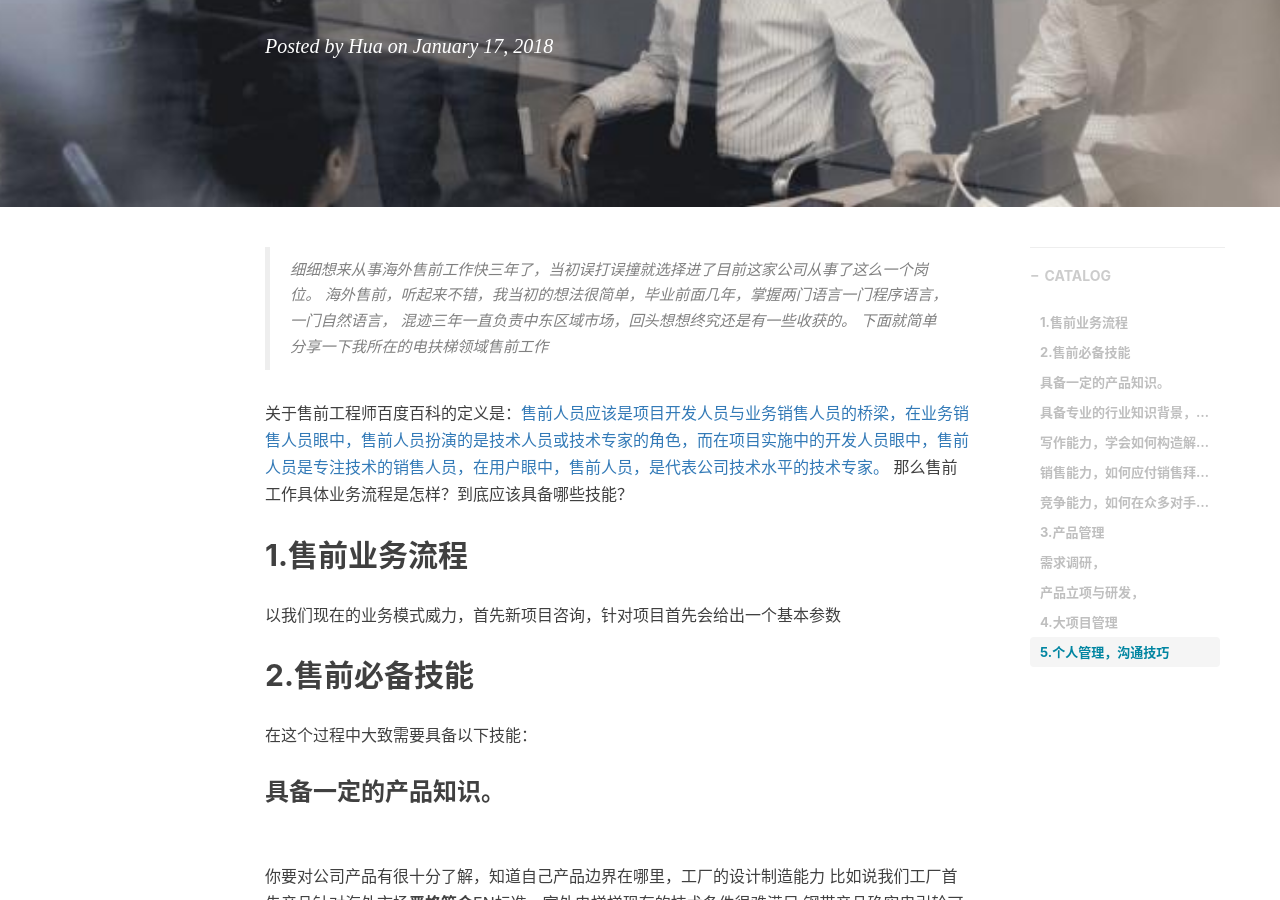
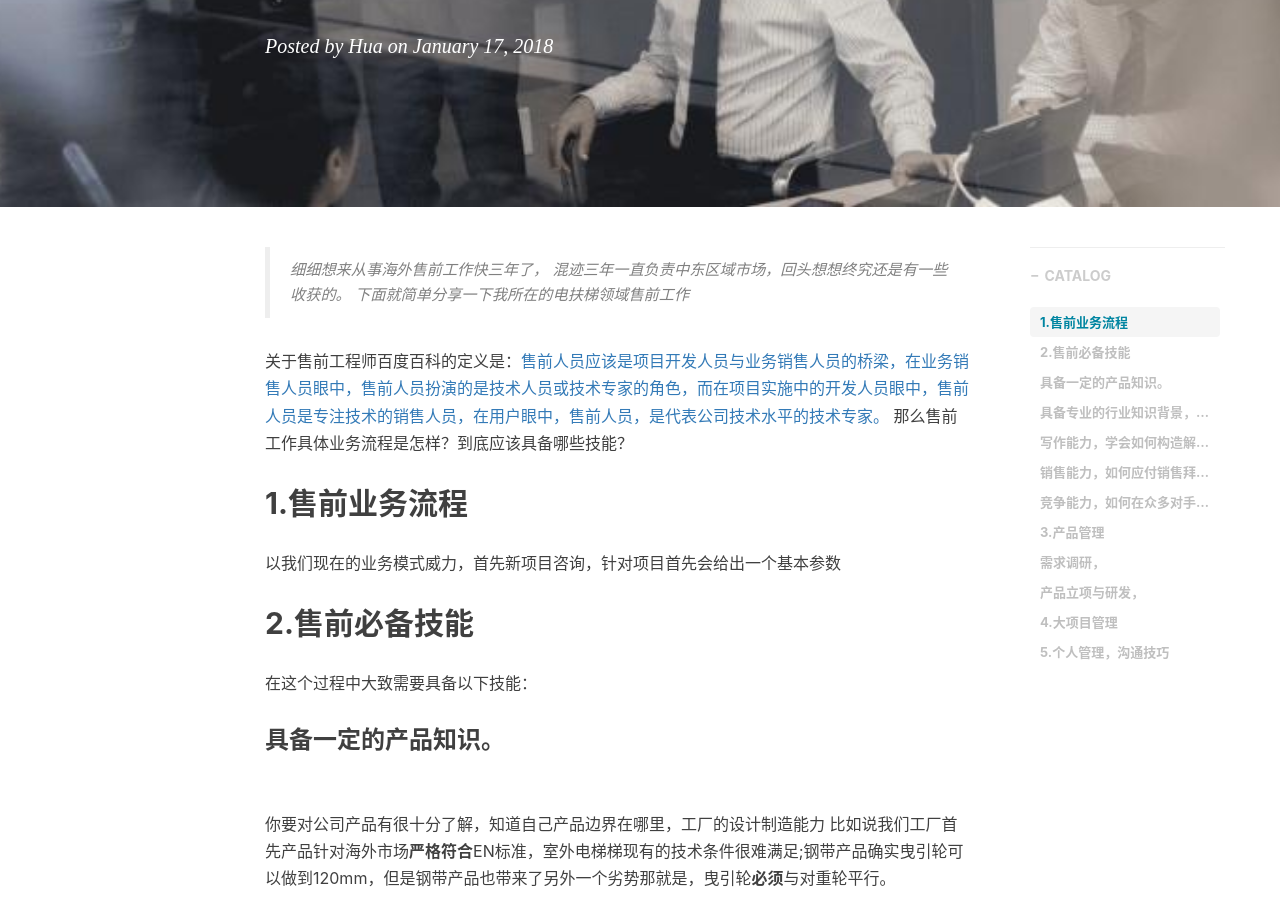
Before and after one commit to huapro/huapro.github.io, a Jekyll site: the page built from _posts/2018-01-17-Pre-Sale.markdown, in a window 1280 px wide and 900 px high, scrolled down 358 px. Built offline with Jekyll 4.4.1, drawn with Linux system fonts in a browser that asks for light colours; nearby versions of some CDN libraries; comment, search, counter and statistics services are not loaded.

Commit message:
Update 2018-01-17-Pre-Sale.markdown

```diff
--- a/_posts/2018-01-17-Pre-Sale.markdown
+++ b/_posts/2018-01-17-Pre-Sale.markdown
@@ -11,8 +11,7 @@
     - Consult
 ---
 
-> 细细想来从事海外售前工作快三年了，当初误打误撞就选择进了目前这家公司从事了这么一个岗位。
-> 海外售前，听起来不错，我当初的想法很简单，毕业前面几年，掌握两门语言一门程序语言，一门自然语言，
+> 细细想来从事海外售前工作快三年了，
 > 混迹三年一直负责中东区域市场，回头想想终究还是有一些收获的。
 > 下面就简单分享一下我所在的电扶梯领域售前工作
 
```
